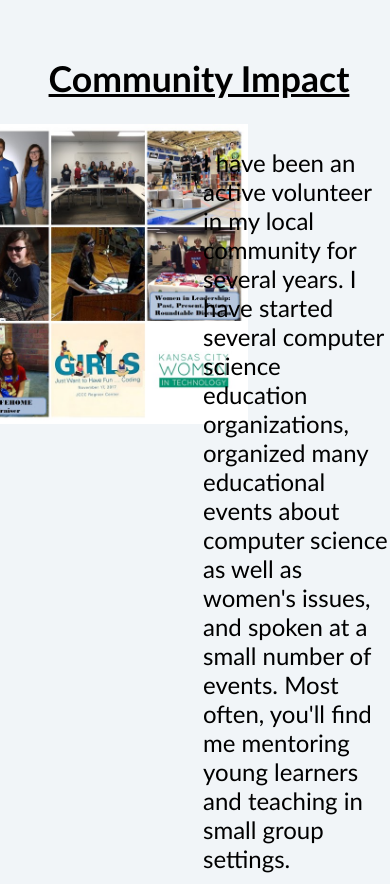
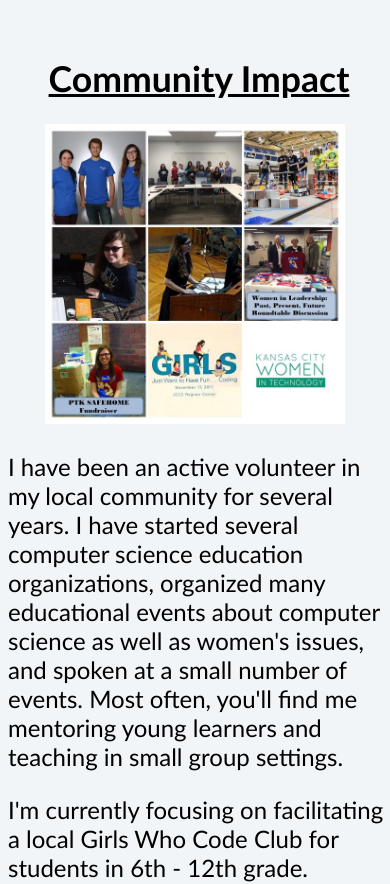
Before and after one commit to CompSciLauren/compscilauren.github.io, a React (Create React App) app: page / in a window 390 px wide. Shown: the part 9580-10464 px from the top of the page. Built offline with nearby package versions, Linux system fonts and the light colour scheme.

Commit message:
Fix involvement section on mobile

```diff
--- a/src/styles/involvement.css
+++ b/src/styles/involvement.css
@@ -44,3 +44,9 @@
   justify-self: center;
   justify-items: center;
 }
+
+@media screen and (max-width: 980px) {
+  .involvement-container {
+    grid-template-columns: repeat(auto-fit, minmax(300px, 1fr));
+  }
+}
```
